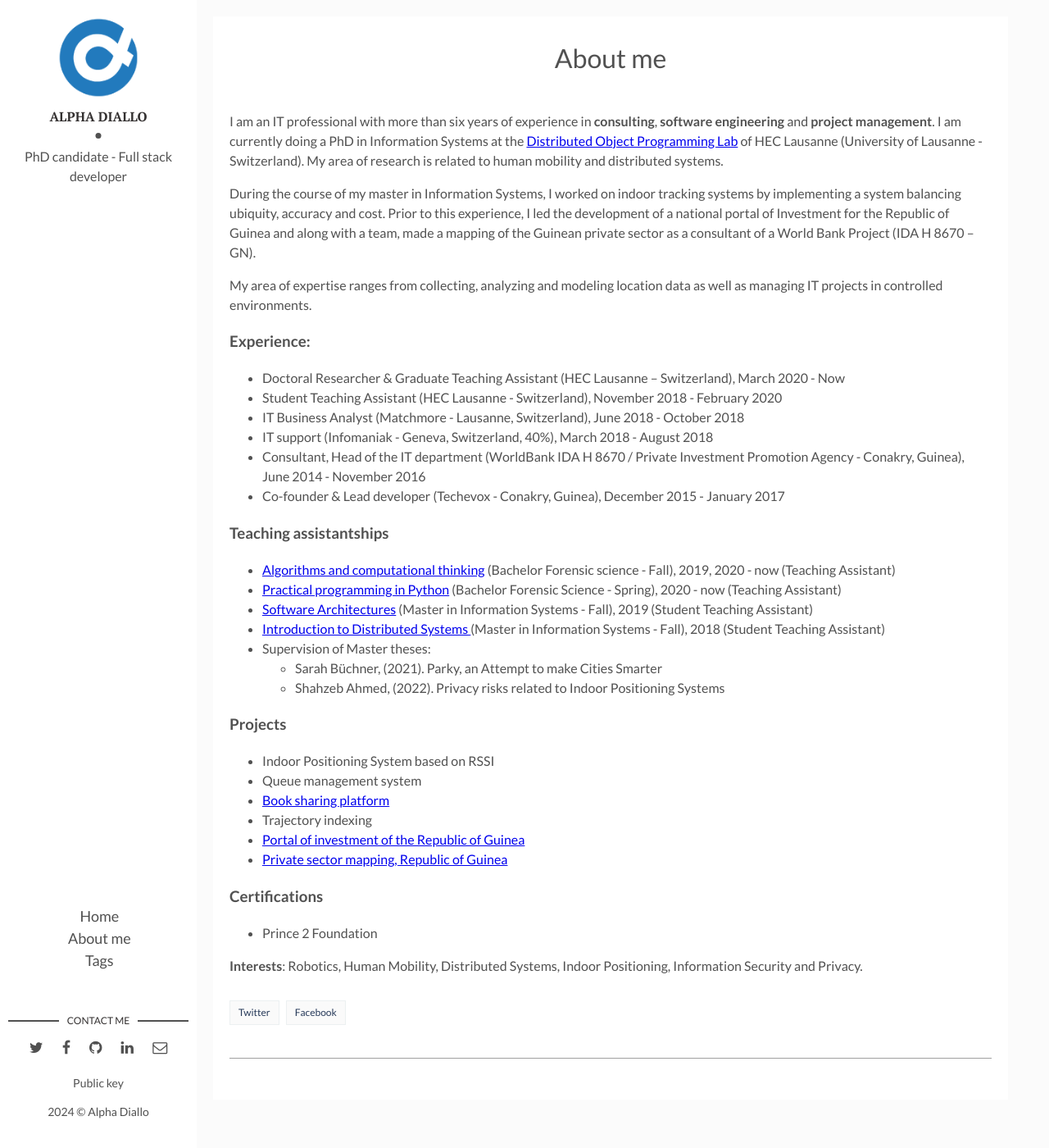
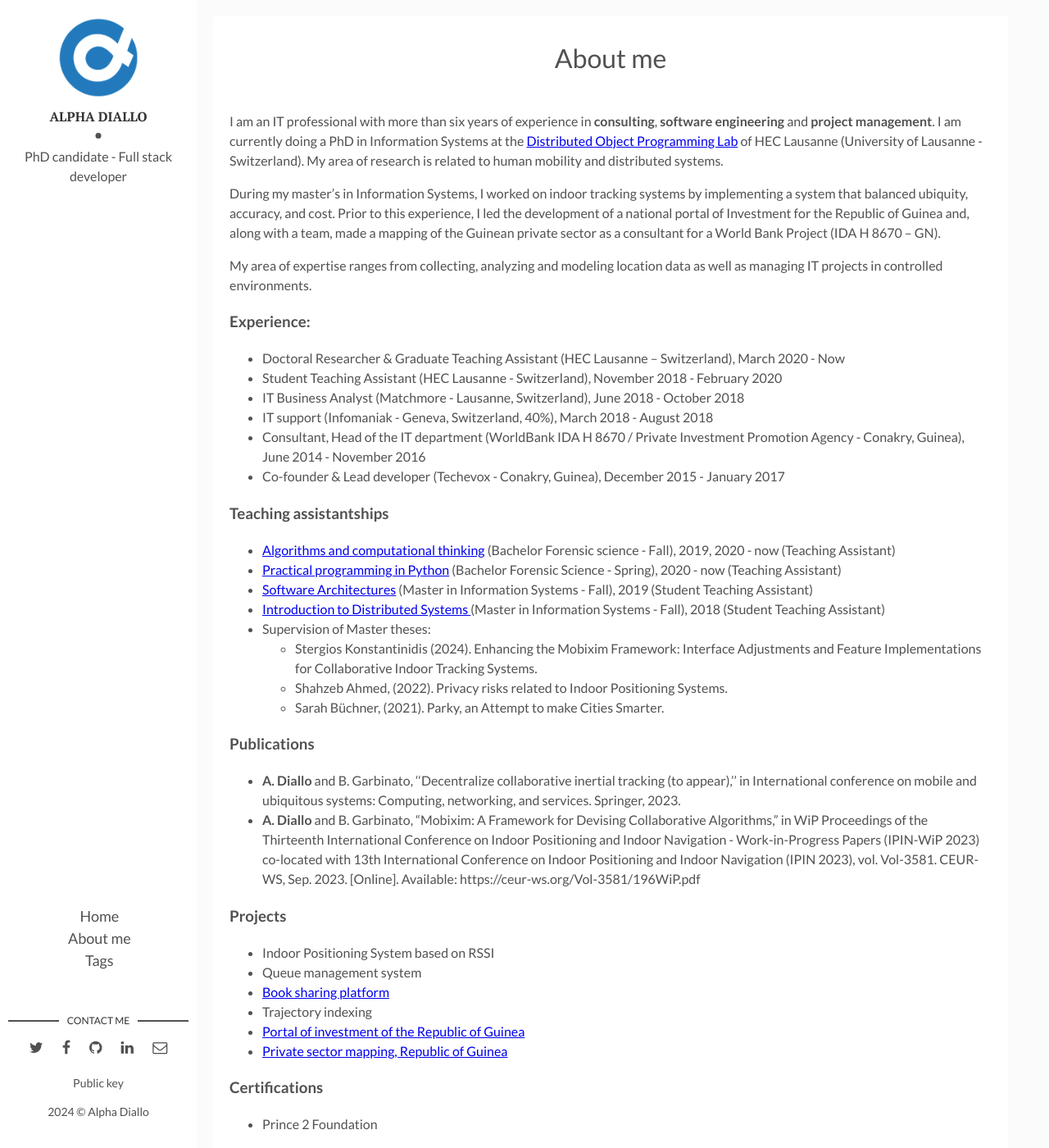
Before and after one commit to alphasldiallo/alphasldiallo.github.io, a Jekyll site: the page built from about.html, in a window 1280 px wide and 1400 px high. Shown: the whole window at 82% size. Built offline with Jekyll 4.4.1, drawn with Linux system fonts in a browser that asks for light colours; comment, search, counter and statistics services are not loaded.

Commit message:
Updated bio

```diff
--- a/about.html
+++ b/about.html
@@ -5,7 +5,7 @@ layout: post
 
 I am an IT professional with more than six years of experience in **consulting**, **software engineering**  and **project management**. I am currently doing a PhD in Information Systems at the [Distributed Object Programming Lab](http://doplab.unil.ch) of HEC Lausanne (University of Lausanne - Switzerland). My area of research is related to human mobility and distributed systems.
 
-During the course of my master in Information Systems, I worked on indoor tracking systems by implementing a system balancing ubiquity, accuracy and cost. Prior to this experience, I led the development of a national portal of Investment for the Republic of Guinea and along with a team, made a mapping of the Guinean private sector as a consultant of a World Bank Project (IDA H 8670 – GN).
+During my master's in Information Systems, I worked on indoor tracking systems by implementing a system that balanced ubiquity, accuracy, and cost. Prior to this experience, I led the development of a national portal of Investment for the Republic of Guinea and, along with a team, made a mapping of the Guinean private sector as a consultant for a World Bank Project (IDA H 8670 – GN).
 
 
 My area of expertise ranges from collecting, analyzing and modeling location data as well as managing IT projects in controlled environments.
@@ -25,9 +25,14 @@ My area of expertise ranges from collecting, analyzing and modeling location dat
 - [Software Architectures](https://hecnet.unil.ch/hec/syllabus/descriptif/2458?dyn_lang=en) (Master in Information Systems - Fall), 2019 (Student Teaching Assistant)
 - [ Introduction to Distributed Systems ](https://hecnet.unil.ch/hec/syllabus/descriptif/1463?dyn_lang=en)(Master in Information Systems - Fall), 2018 (Student Teaching Assistant)
 - Supervision of Master theses:
-    -		Sarah Büchner, (2021). Parky, an Attempt to make Cities Smarter
-    -		Shahzeb Ahmed, (2022). Privacy risks related to Indoor Positioning Systems
+	- 		     Stergios Konstantinidis (2024). Enhancing the Mobixim Framework: Interface Adjustments and Feature Implementations for Collaborative Indoor Tracking Systems.
+	- 		 		Shahzeb Ahmed, (2022). Privacy risks related to Indoor Positioning Systems.
+	- 		 		Sarah Büchner, (2021). Parky, an Attempt to make Cities Smarter.
 
+
+### Publications
+- **A. Diallo** and B. Garbinato, ‘‘Decentralize collaborative inertial tracking (to appear),’’ in International conference on mobile and ubiquitous systems: Computing, networking, and services. Springer, 2023.
+- **A. Diallo** and B. Garbinato, “Mobixim: A Framework for Devising Collaborative Algorithms,” in WiP Proceedings of the Thirteenth International Conference on Indoor Positioning and Indoor Navigation - Work-in-Progress Papers (IPIN-WiP 2023) co-located with 13th International Conference on Indoor Positioning and Indoor Navigation (IPIN 2023), vol. Vol-3581. CEUR-WS, Sep. 2023. [Online]. Available: https://ceur-ws.org/Vol-3581/196WiP.pdf
 
 ### Projects
 - Indoor Positioning System based on RSSI
```
